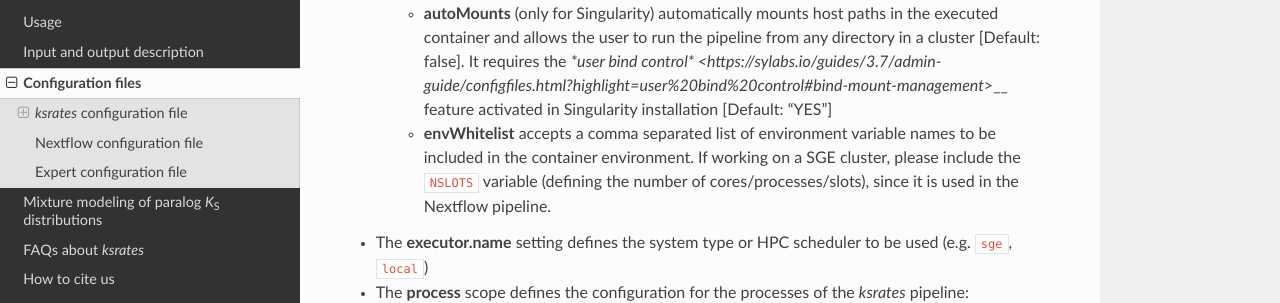
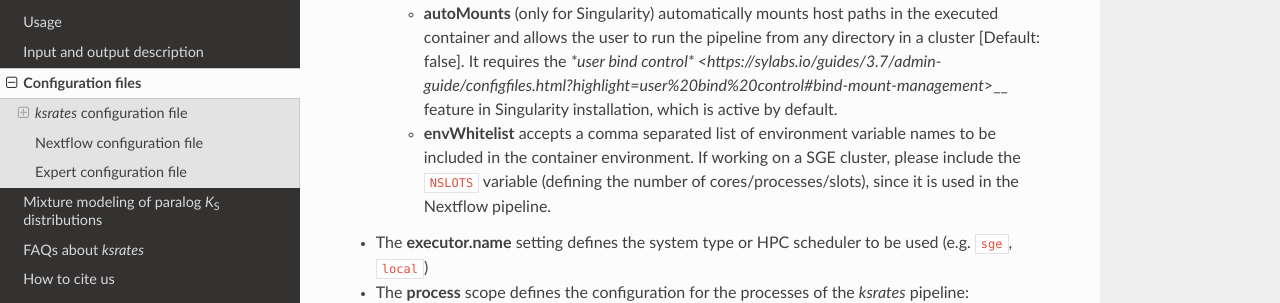
Before and after one commit to VIB-PSB/ksrates, a Sphinx documentation site: the page built from doc/source/configuration.rst, in a window 1280 px wide and 900 px high, scrolled down 4581 px. Shown: the part 182-485 px from the top of the window. Built offline with Sphinx 7.4.7 and the Read the Docs theme 2.0.0, drawn with Linux system fonts in a browser that asks for light colours.

Commit message:
Make autoMounts description clearer

```diff
--- a/doc/source/configuration.rst
+++ b/doc/source/configuration.rst
@@ -153,7 +153,7 @@ The Nextflow configuration file is used to configure various settings for the *k
 
     * **enable** enables or disables the use of the respective container
     * **cacheDir** (only for Singularity) the directory where remote the Singularity image from Docker Hub is stored. When using a computing cluster it must be a shared folder accessible to all computing nodes.
-    * **autoMounts** (only for Singularity) automatically mounts host paths in the executed container and allows the user to run the pipeline from any directory in a cluster [Default: false]. It requires the `*user bind control* <https://sylabs.io/guides/3.7/admin-guide/configfiles.html?highlight=user%20bind%20control#bind-mount-management`>__ feature activated in Singularity installation [Default: "YES"]
+    * **autoMounts** (only for Singularity) automatically mounts host paths in the executed container and allows the user to run the pipeline from any directory in a cluster [Default: false]. It requires the `*user bind control* <https://sylabs.io/guides/3.7/admin-guide/configfiles.html?highlight=user%20bind%20control#bind-mount-management`>__ feature in Singularity installation, which is active by default.
     * **envWhitelist** accepts a comma separated list of environment variable names to be included in the container environment. If working on a SGE cluster, please include the ``NSLOTS`` variable (defining the number of cores/processes/slots), since it is used in the Nextflow pipeline.
 
 * The **executor.name** setting defines the system type or HPC scheduler to be used (e.g. ``sge``, ``local``)
```
